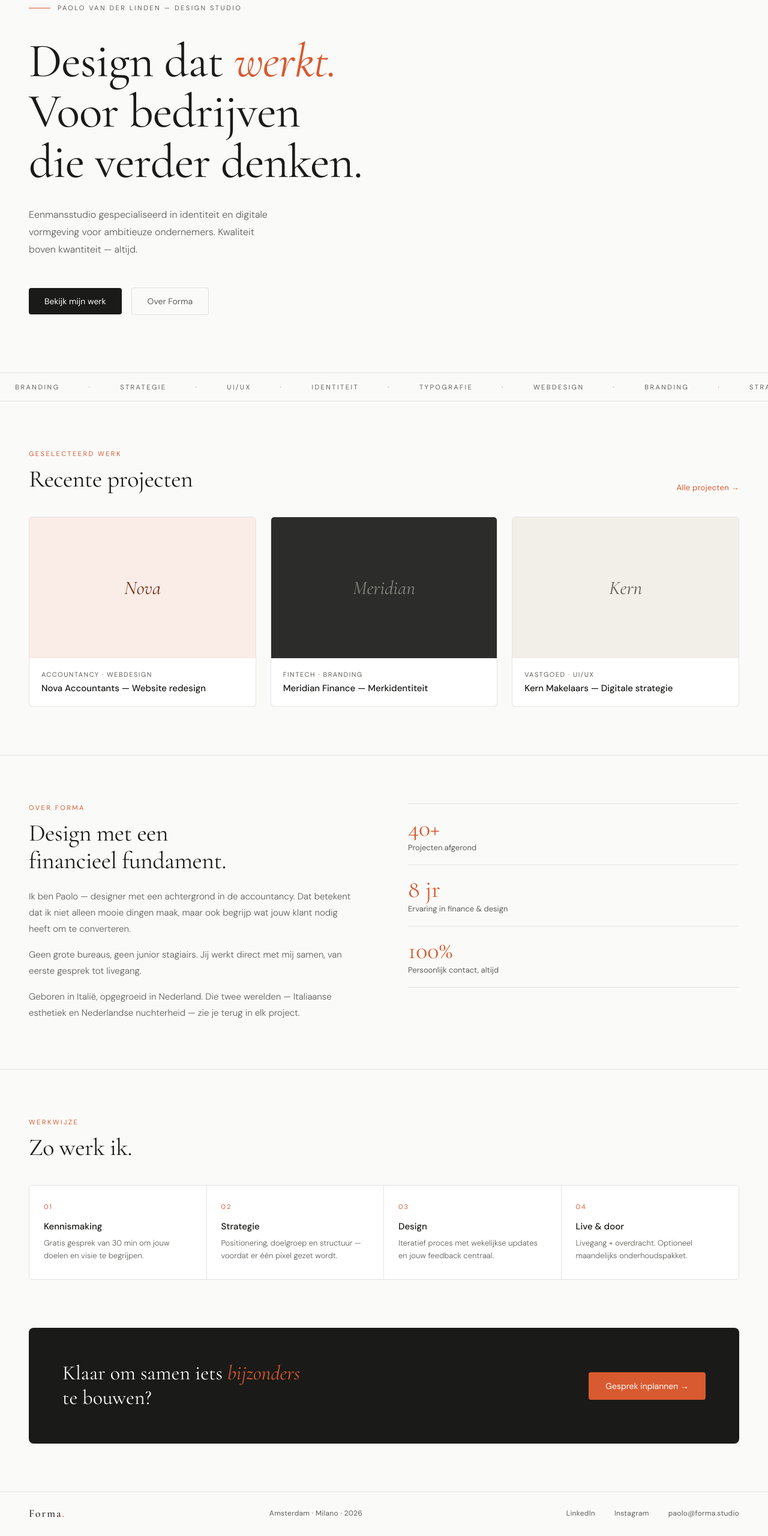
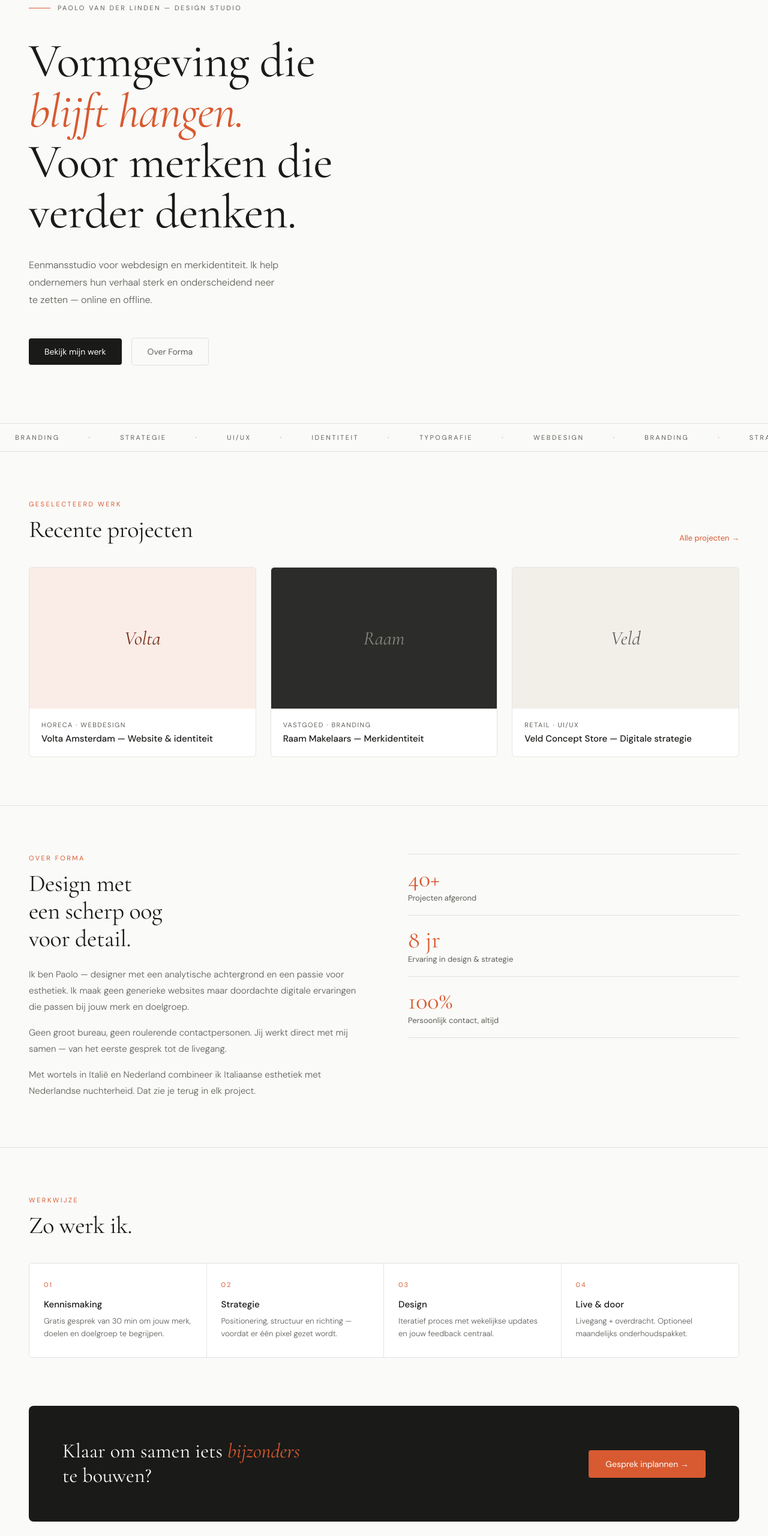
Before and after one commit to PaoloAjax/forma-studio, a plain HTML site: page index.html in a window 1280 px wide. Shown: the part 180-2740 px from the top of the page at 60% size. Drawn offline with nearby package versions, Linux system fonts and the light colour scheme.

Commit message:
Update index.html

```diff
--- a/index.html
+++ b/index.html
@@ -8,28 +8,19 @@
   <link href="https://fonts.googleapis.com/css2?family=Cormorant+Garamond:ital,wght@0,400;0,500;1,400&family=DM+Sans:wght@300;400;500&display=swap" rel="stylesheet" />
   <style>
     *, *::before, *::after { margin: 0; padding: 0; box-sizing: border-box; }
-
     :root {
-      --terra: #D85A30;
-      --terra-light: #FAECE7;
-      --terra-dark: #712B13;
-      --ink: #1a1a18;
-      --ink-soft: #5F5E5A;
-      --bg: #FAFAF8;
+      --terra: #D85A30; --terra-light: #FAECE7; --terra-dark: #712B13;
+      --ink: #1a1a18; --ink-soft: #5F5E5A; --bg: #FAFAF8;
       --border: rgba(0,0,0,0.1);
       --font-display: 'Cormorant Garamond', Georgia, serif;
       --font-body: 'DM Sans', sans-serif;
     }
-
     html { scroll-behavior: smooth; }
     body { font-family: var(--font-body); background: var(--bg); color: var(--ink); }
-
-    /* NAV */
     nav {
       position: sticky; top: 0; z-index: 100;
       display: flex; justify-content: space-between; align-items: center;
-      padding: 1.2rem 3rem;
-      background: var(--bg);
+      padding: 1.2rem 3rem; background: var(--bg);
       border-bottom: 0.5px solid var(--border);
     }
     .logo { font-family: var(--font-display); font-size: 22px; font-weight: 500; letter-spacing: 2px; color: var(--ink); text-decoration: none; }
@@ -37,92 +28,39 @@
     .nav-links { display: flex; gap: 2rem; }
     .nav-links a { font-size: 13px; color: var(--ink-soft); text-decoration: none; letter-spacing: 0.3px; transition: color 0.2s; }
     .nav-links a:hover { color: var(--ink); }
-    .nav-cta {
-      font-size: 13px; background: var(--ink); color: var(--bg);
-      border: none; padding: 9px 20px; border-radius: 4px;
-      cursor: pointer; font-family: var(--font-body); letter-spacing: 0.3px;
-      transition: background 0.2s;
-    }
+    .nav-cta { font-size: 13px; background: var(--ink); color: var(--bg); border: none; padding: 9px 20px; border-radius: 4px; cursor: pointer; font-family: var(--font-body); transition: background 0.2s; }
     .nav-cta:hover { background: var(--terra); }
-
-    /* HERO */
-    .hero {
-      padding: 7rem 3rem 6rem;
-      max-width: 900px;
-    }
-    .hero-eyebrow {
-      display: flex; align-items: center; gap: 12px;
-      font-size: 11px; color: var(--ink-soft);
-      letter-spacing: 2.5px; text-transform: uppercase; margin-bottom: 2.5rem;
-    }
+    .hero { padding: 7rem 3rem 6rem; max-width: 900px; }
+    .hero-eyebrow { display: flex; align-items: center; gap: 12px; font-size: 11px; color: var(--ink-soft); letter-spacing: 2.5px; text-transform: uppercase; margin-bottom: 2.5rem; }
     .eyebrow-line { width: 36px; height: 0.5px; background: var(--terra); }
-    .hero h1 {
-      font-family: var(--font-display);
-      font-size: clamp(52px, 8vw, 80px);
-      font-weight: 400; line-height: 1.05;
-      letter-spacing: -1px; color: var(--ink);
-      margin-bottom: 2rem;
-    }
+    .hero h1 { font-family: var(--font-display); font-size: clamp(52px, 8vw, 80px); font-weight: 400; line-height: 1.05; letter-spacing: -1px; color: var(--ink); margin-bottom: 2rem; }
     .hero h1 em { color: var(--terra); font-style: italic; }
-    .hero-sub {
-      font-size: 16px; color: var(--ink-soft); line-height: 1.8;
-      max-width: 420px; margin-bottom: 3rem; font-weight: 300;
-    }
+    .hero-sub { font-size: 16px; color: var(--ink-soft); line-height: 1.8; max-width: 420px; margin-bottom: 3rem; font-weight: 300; }
     .hero-btns { display: flex; gap: 1rem; align-items: center; flex-wrap: wrap; }
-    .btn-dark {
-      background: var(--ink); color: var(--bg);
-      border: none; padding: 13px 26px; border-radius: 4px;
-      font-size: 14px; cursor: pointer; font-family: var(--font-body);
-      transition: background 0.2s;
-    }
+    .btn-dark { background: var(--ink); color: var(--bg); border: none; padding: 13px 26px; border-radius: 4px; font-size: 14px; cursor: pointer; font-family: var(--font-body); transition: background 0.2s; }
     .btn-dark:hover { background: var(--terra); }
-    .btn-ghost {
-      background: transparent; color: var(--ink-soft);
-      border: 0.5px solid var(--border); padding: 13px 26px; border-radius: 4px;
-      font-size: 14px; cursor: pointer; font-family: var(--font-body);
-      transition: border-color 0.2s, color 0.2s;
-    }
+    .btn-ghost { background: transparent; color: var(--ink-soft); border: 0.5px solid var(--border); padding: 13px 26px; border-radius: 4px; font-size: 14px; cursor: pointer; font-family: var(--font-body); transition: border-color 0.2s, color 0.2s; }
     .btn-ghost:hover { border-color: var(--ink); color: var(--ink); }
-
-    /* MARQUEE */
-    .marquee-wrap {
-      border-top: 0.5px solid var(--border);
-      border-bottom: 0.5px solid var(--border);
-      padding: 1rem 0; overflow: hidden;
-    }
+    .marquee-wrap { border-top: 0.5px solid var(--border); border-bottom: 0.5px solid var(--border); padding: 1rem 0; overflow: hidden; }
     .marquee-track { display: flex; gap: 3rem; white-space: nowrap; animation: marquee 20s linear infinite; }
     .marquee-track span { font-size: 11px; letter-spacing: 2.5px; text-transform: uppercase; color: var(--ink-soft); flex-shrink: 0; }
     .marquee-track span.dot { color: var(--terra); }
     @keyframes marquee { from { transform: translateX(0); } to { transform: translateX(-50%); } }
-
-    /* SECTIONS */
     section { padding: 5rem 3rem; }
     .section-label { font-size: 11px; letter-spacing: 2.5px; text-transform: uppercase; color: var(--terra); margin-bottom: 0.75rem; }
     .section-title { font-family: var(--font-display); font-size: clamp(28px, 4vw, 40px); font-weight: 400; letter-spacing: -0.5px; line-height: 1.15; }
-
-    /* WERK */
     .work-header { display: flex; justify-content: space-between; align-items: flex-end; margin-bottom: 2.5rem; flex-wrap: wrap; gap: 1rem; }
-    .work-link { font-size: 13px; color: var(--terra); text-decoration: none; letter-spacing: 0.3px; }
+    .work-link { font-size: 13px; color: var(--terra); text-decoration: none; }
     .work-grid { display: grid; grid-template-columns: repeat(auto-fit, minmax(260px, 1fr)); gap: 1.5rem; }
-    .work-card {
-      border: 0.5px solid var(--border); border-radius: 6px; overflow: hidden;
-      cursor: pointer; transition: border-color 0.2s, transform 0.2s;
-      background: white;
-    }
+    .work-card { border: 0.5px solid var(--border); border-radius: 6px; overflow: hidden; cursor: pointer; transition: border-color 0.2s, transform 0.2s; background: white; }
     .work-card:hover { border-color: var(--terra); transform: translateY(-2px); }
-    .work-thumb {
-      width: 100%; aspect-ratio: 16/10;
-      display: flex; align-items: center; justify-content: center;
-      font-family: var(--font-display); font-size: 32px; font-style: italic; color: var(--ink-soft);
-    }
+    .work-thumb { width: 100%; aspect-ratio: 16/10; display: flex; align-items: center; justify-content: center; font-family: var(--font-display); font-size: 32px; font-style: italic; color: var(--ink-soft); }
     .work-thumb.a { background: var(--terra-light); color: var(--terra-dark); }
     .work-thumb.b { background: #2C2C2A; color: #888780; }
     .work-thumb.c { background: #F1EFE8; color: var(--ink-soft); }
     .work-body { padding: 1.25rem; }
     .work-tag { font-size: 11px; letter-spacing: 1.5px; text-transform: uppercase; color: var(--ink-soft); margin-bottom: 6px; }
     .work-title { font-size: 15px; font-weight: 500; }
-
-    /* ABOUT */
     .about-grid { display: grid; grid-template-columns: 1fr 1fr; gap: 5rem; align-items: start; }
     .about-body { font-size: 15px; color: var(--ink-soft); line-height: 1.8; font-weight: 300; }
     .about-body p + p { margin-top: 1rem; }
@@ -131,49 +69,24 @@
     .stat-row:first-child { border-top: 0.5px solid var(--border); }
     .stat-num { font-family: var(--font-display); font-size: 40px; color: var(--terra); line-height: 1; }
     .stat-desc { font-size: 13px; color: var(--ink-soft); margin-top: 4px; }
-
-    /* PROCESS */
     .process-grid { display: grid; grid-template-columns: repeat(auto-fit, minmax(180px, 1fr)); gap: 0; margin-top: 2.5rem; border: 0.5px solid var(--border); border-radius: 6px; overflow: hidden; }
     .process-step { padding: 1.75rem 1.5rem; border-right: 0.5px solid var(--border); background: white; }
     .process-step:last-child { border-right: none; }
     .step-num { font-size: 11px; letter-spacing: 2px; color: var(--terra); margin-bottom: 1rem; }
     .step-title { font-size: 15px; font-weight: 500; margin-bottom: 0.5rem; }
     .step-desc { font-size: 13px; color: var(--ink-soft); line-height: 1.6; font-weight: 300; }
-
-    /* CTA */
-    .cta-bar {
-      margin: 0 3rem 5rem;
-      background: var(--ink); border-radius: 8px;
-      padding: 3.5rem; display: flex; justify-content: space-between; align-items: center; flex-wrap: wrap; gap: 2rem;
-    }
+    .cta-bar { margin: 0 3rem 5rem; background: var(--ink); border-radius: 8px; padding: 3.5rem; display: flex; justify-content: space-between; align-items: center; flex-wrap: wrap; gap: 2rem; }
     .cta-text { font-family: var(--font-display); font-size: clamp(24px, 3vw, 34px); font-weight: 400; color: var(--bg); line-height: 1.2; max-width: 420px; }
     .cta-text em { color: var(--terra); font-style: italic; }
-    .btn-terra {
-      background: var(--terra); color: white; border: none;
-      padding: 14px 28px; border-radius: 4px;
-      font-size: 14px; cursor: pointer; font-family: var(--font-body);
-      white-space: nowrap; transition: background 0.2s;
-    }
+    .btn-terra { background: var(--terra); color: white; border: none; padding: 14px 28px; border-radius: 4px; font-size: 14px; cursor: pointer; font-family: var(--font-body); white-space: nowrap; transition: background 0.2s; }
     .btn-terra:hover { background: var(--terra-dark); }
-
-    /* FOOTER */
-    footer {
-      padding: 1.5rem 3rem;
-      border-top: 0.5px solid var(--border);
-      display: flex; justify-content: space-between; align-items: center;
-      font-size: 12px; color: var(--ink-soft); flex-wrap: wrap; gap: 1rem;
-      letter-spacing: 0.3px;
-    }
+    footer { padding: 1.5rem 3rem; border-top: 0.5px solid var(--border); display: flex; justify-content: space-between; align-items: center; font-size: 12px; color: var(--ink-soft); flex-wrap: wrap; gap: 1rem; }
     footer a { color: inherit; text-decoration: none; }
     footer a:hover { color: var(--terra); }
     .footer-links { display: flex; gap: 2rem; }
-
-    /* RESPONSIVE */
     @media (max-width: 680px) {
-      nav { padding: 1rem 1.5rem; }
-      .nav-links { display: none; }
-      .hero { padding: 4rem 1.5rem; }
-      section { padding: 3.5rem 1.5rem; }
+      nav { padding: 1rem 1.5rem; } .nav-links { display: none; }
+      .hero { padding: 4rem 1.5rem; } section { padding: 3.5rem 1.5rem; }
       .about-grid { grid-template-columns: 1fr; gap: 2.5rem; }
       .cta-bar { margin: 0 1.5rem 3rem; padding: 2rem; }
       footer { padding: 1.5rem; }
@@ -198,8 +111,8 @@
       <div class="eyebrow-line"></div>
       Paolo van der Linden — Design Studio
     </div>
-    <h1>Design dat <em>werkt.</em><br>Voor bedrijven<br>die verder denken.</h1>
-    <p class="hero-sub">Eenmansstudio gespecialiseerd in identiteit en digitale vormgeving voor ambitieuze ondernemers. Kwaliteit boven kwantiteit — altijd.</p>
+    <h1>Vormgeving die<br><em>blijft hangen.</em><br>Voor merken die<br>verder denken.</h1>
+    <p class="hero-sub">Eenmansstudio voor webdesign en merkidentiteit. Ik help ondernemers hun verhaal sterk en onderscheidend neer te zetten — online en offline.</p>
     <div class="hero-btns">
       <button class="btn-dark" onclick="document.getElementById('werk').scrollIntoView({behavior:'smooth'})">Bekijk mijn werk</button>
       <button class="btn-ghost" onclick="document.getElementById('over').scrollIntoView({behavior:'smooth'})">Over Forma</button>
@@ -237,24 +150,24 @@
     </div>
     <div class="work-grid">
       <div class="work-card">
-        <div class="work-thumb a">Nova</div>
+        <div class="work-thumb a">Volta</div>
         <div class="work-body">
-          <div class="work-tag">Accountancy · Webdesign</div>
-          <div class="work-title">Nova Accountants — Website redesign</div>
+          <div class="work-tag">Horeca · Webdesign</div>
+          <div class="work-title">Volta Amsterdam — Website & identiteit</div>
         </div>
       </div>
       <div class="work-card">
-        <div class="work-thumb b">Meridian</div>
+        <div class="work-thumb b">Raam</div>
         <div class="work-body">
-          <div class="work-tag">Fintech · Branding</div>
-          <div class="work-title">Meridian Finance — Merkidentiteit</div>
+          <div class="work-tag">Vastgoed · Branding</div>
+          <div class="work-title">Raam Makelaars — Merkidentiteit</div>
         </div>
       </div>
       <div class="work-card">
-        <div class="work-thumb c">Kern</div>
+        <div class="work-thumb c">Veld</div>
         <div class="work-body">
-          <div class="work-tag">Vastgoed · UI/UX</div>
-          <div class="work-title">Kern Makelaars — Digitale strategie</div>
+          <div class="work-tag">Retail · UI/UX</div>
+          <div class="work-title">Veld Concept Store — Digitale strategie</div>
         </div>
       </div>
     </div>
@@ -264,11 +177,11 @@
     <div class="about-grid">
       <div>
         <div class="section-label">Over Forma</div>
-        <h2 class="section-title" style="margin-bottom: 1.5rem;">Design met een<br>financieel fundament.</h2>
+        <h2 class="section-title" style="margin-bottom: 1.5rem;">Design met<br>een scherp oog<br>voor detail.</h2>
         <div class="about-body">
-          <p>Ik ben Paolo — designer met een achtergrond in de accountancy. Dat betekent dat ik niet alleen mooie dingen maak, maar ook begrijp wat jouw klant nodig heeft om te converteren.</p>
-          <p>Geen grote bureaus, geen junior stagiairs. Jij werkt direct met mij samen, van eerste gesprek tot livegang.</p>
-          <p>Geboren in Italië, opgegroeid in Nederland. Die twee werelden — Italiaanse esthetiek en Nederlandse nuchterheid — zie je terug in elk project.</p>
+          <p>Ik ben Paolo — designer met een analytische achtergrond en een passie voor esthetiek. Ik maak geen generieke websites maar doordachte digitale ervaringen die passen bij jouw merk en doelgroep.</p>
+          <p>Geen groot bureau, geen roulerende contactpersonen. Jij werkt direct met mij samen — van het eerste gesprek tot de livegang.</p>
+          <p>Met wortels in Italië en Nederland combineer ik Italiaanse esthetiek met Nederlandse nuchterheid. Dat zie je terug in elk project.</p>
         </div>
       </div>
       <div class="about-stats">
@@ -278,7 +191,7 @@
         </div>
         <div class="stat-row">
           <div class="stat-num">8 jr</div>
-          <div class="stat-desc">Ervaring in finance & design</div>
+          <div class="stat-desc">Ervaring in design & strategie</div>
         </div>
         <div class="stat-row">
           <div class="stat-num">100%</div>
@@ -295,12 +208,12 @@
       <div class="process-step">
         <div class="step-num">01</div>
         <div class="step-title">Kennismaking</div>
-        <div class="step-desc">Gratis gesprek van 30 min om jouw doelen en visie te begrijpen.</div>
+        <div class="step-desc">Gratis gesprek van 30 min om jouw merk, doelen en doelgroep te begrijpen.</div>
       </div>
       <div class="process-step">
         <div class="step-num">02</div>
         <div class="step-title">Strategie</div>
-        <div class="step-desc">Positionering, doelgroep en structuur — voordat er één pixel gezet wordt.</div>
+        <div class="step-desc">Positionering, structuur en richting — voordat er één pixel gezet wordt.</div>
       </div>
       <div class="process-step">
         <div class="step-num">03</div>
@@ -317,7 +230,7 @@
 
   <div id="contact" class="cta-bar">
     <div class="cta-text">Klaar om samen iets <em>bijzonders</em> te bouwen?</div>
-    <a href="mailto:paolo@forma.studio">
+    <a href="mailto:paolo@byforma.nl">
       <button class="btn-terra">Gesprek inplannen →</button>
     </a>
   </div>
@@ -328,7 +241,7 @@
     <div class="footer-links">
       <a href="#">LinkedIn</a>
       <a href="#">Instagram</a>
-      <a href="mailto:paolo@forma.studio">paolo@forma.studio</a>
+      <a href="mailto:paolo@byforma.nl">paolo@byforma.nl</a>
     </div>
   </footer>
 
```
